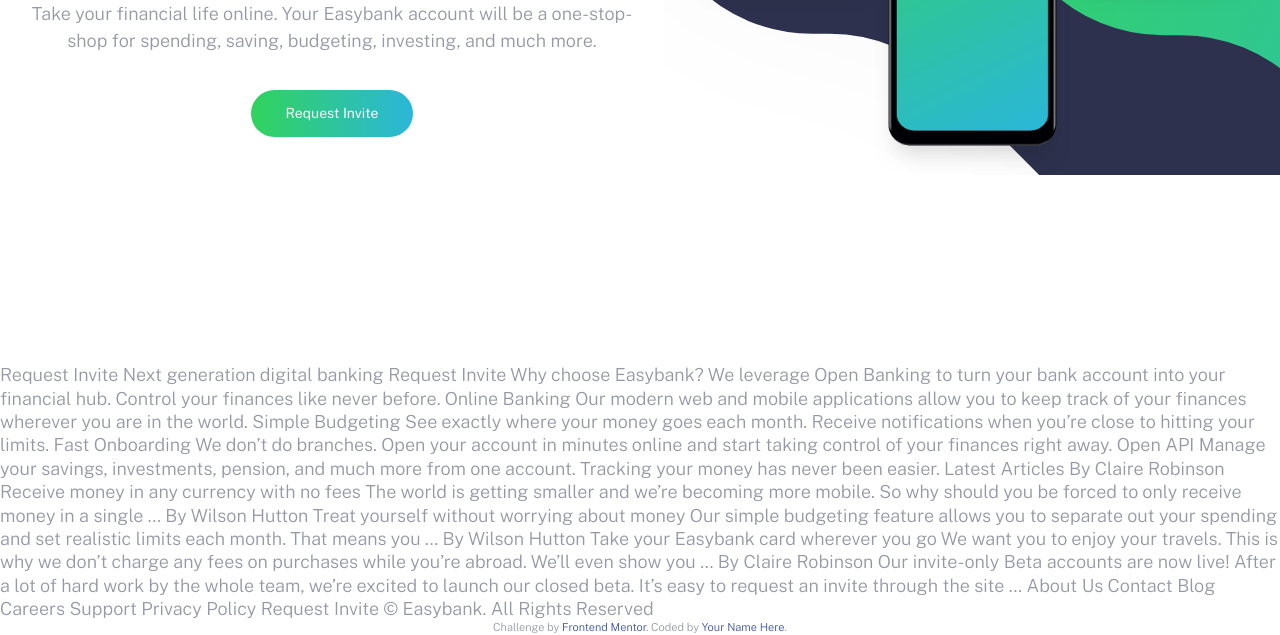
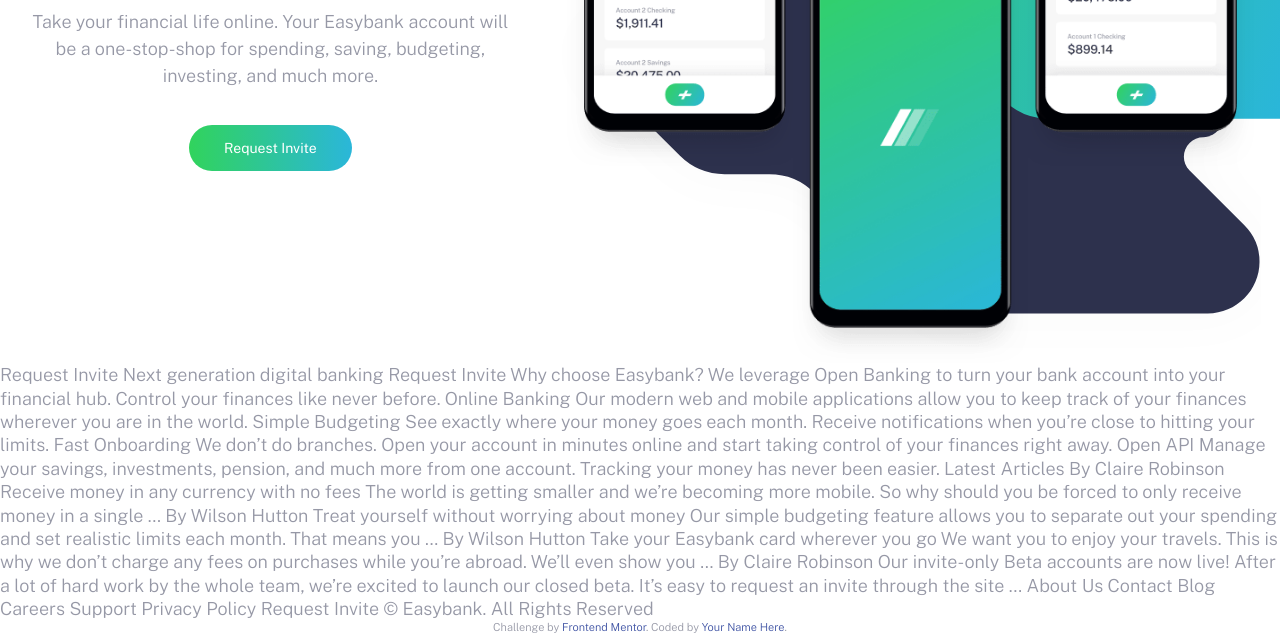
Before and after one commit to Sawyer0/easybank-landing-page, a plain HTML site: page index.html in a window 1280 px wide. Shown: the part 373-1008 px from the top of the page. Drawn offline with nearby package versions, Linux system fonts and the light colour scheme; files that its build step writes are made by us from their sources.

Commit message:
repositioned flex proportions on desktop to give more to the image

```diff
--- a/app/scss/_hero.scss
+++ b/app/scss/_hero.scss
@@ -14,9 +14,12 @@
     min-height: 17.5rem;
 
     @include breakpoint-up(large) {
-        flex: 1;
+        flex: 3;
         order: 2;
-        height: 100%;
+        height: 41rem;
+        background-image: url("/images/bg-intro-desktop.svg");
+        background-position: left center;
+
     }
 
     &::before {
@@ -33,7 +36,7 @@
 
   &__text {
     @include breakpoint-up(large) {
-        flex: 1;
+        flex: 2;
         order: 1;
     }
     text-align: center;
```
